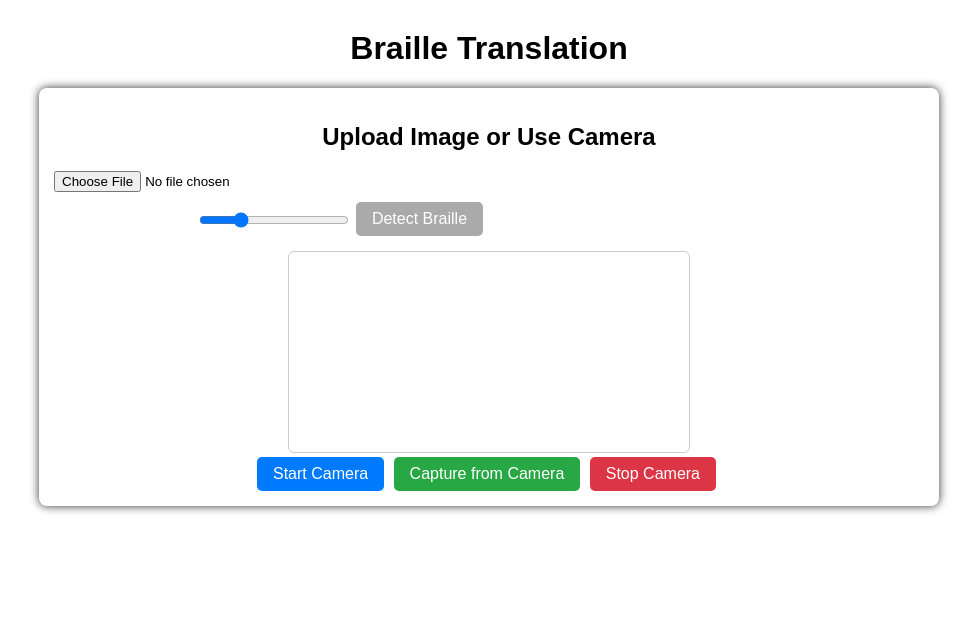
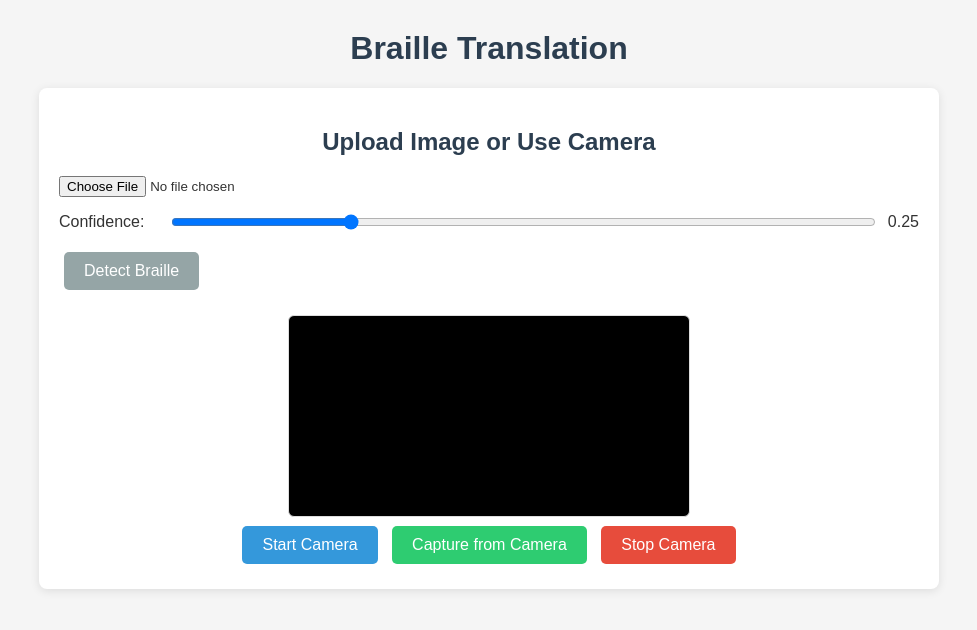
Before and after one commit to Prakash0062/Braille_Dots_Detection, a Flask app: page / in a window 1280 px wide. Shown: the top 630 px of the page, without its empty margins (151-1128 px from the left). Run offline with Flask 2, Linux system fonts and the light colour scheme.

Commit message:
Update index.html

```diff
--- a/templates/index.html
+++ b/templates/index.html
@@ -1,8 +1,8 @@
 <!DOCTYPE html>
 <html lang="en">
 <head>
-  <meta charset="UTF-8" />
-  <meta name="viewport" content="width=device-width, initial-scale=1" />
+  <meta charset="UTF-8">
+  <meta name="viewport" content="width=device-width, initial-scale=1.0">
   <title>Braille Translation</title>
   <style>
     body {
@@ -10,70 +10,71 @@
       max-width: 900px;
       margin: 30px auto;
       padding: 0 20px;
-      background: white;
-      color: black;
-    }
-
-    @keyframes gradientBG {
-      0% { background-position: 0% 50%; }
-      50% { background-position: 100% 50%; }
-      100% { background-position: 0% 50%; }
+      background: #f5f5f5;
+      color: #333;
     }
 
     h1, h2 {
       text-align: center;
-      color: black;
+      color: #2c3e50;
     }
 
     section {
       margin-bottom: 30px;
-      padding: 15px;
-      background: rgba(255, 255, 255, 0.1);
+      padding: 20px;
+      background: white;
       border-radius: 8px;
-      box-shadow: 0 0 10px #333;
+      box-shadow: 0 2px 10px rgba(0,0,0,0.1);
     }
 
     input[type="file"] {
       display: block;
-      margin: 10px 0;
+      margin: 15px 0;
+      width: 100%;
     }
 
     button {
-      padding: 8px 16px;
+      padding: 10px 20px;
       cursor: pointer;
-      background-color: #007bff;
+      background-color: #3498db;
       border: none;
       color: white;
       border-radius: 5px;
       font-size: 16px;
-      margin-right: 5px;
+      margin: 5px;
+      transition: background-color 0.3s;
+    }
+
+    button:hover {
+      background-color: #2980b9;
     }
 
     button:disabled {
-      background-color: #aaa;
+      background-color: #95a5a6;
       cursor: not-allowed;
     }
 
     #detected-image {
       max-width: 100%;
-      border: 1px solid #ccc;
+      border: 1px solid #ddd;
       margin-top: 15px;
       border-radius: 6px;
+      display: block;
     }
 
     #detected-text {
       margin-top: 15px;
       font-size: 18px;
       white-space: pre-line;
-      background: rgba(255, 255, 255, 0.8);
-      color: black !important;
+      background: #f9f9f9;
       padding: 15px;
       border-radius: 6px;
       min-height: 60px;
+      border: 1px solid #eee;
     }
 
     #camera-section {
-      margin-top: 15px;
+      margin-top: 20px;
       text-align: center;
     }
 
@@ -81,21 +82,66 @@
       width: 100%;
       max-width: 400px;
       border-radius: 6px;
-      border: 1px solid #ccc;
+      border: 1px solid #ddd;
+      background: #000;
     }
 
     #capture-btn {
-      background-color: #28a745;
+      background-color: #2ecc71;
+    }
+
+    #capture-btn:hover {
+      background-color: #27ae60;
     }
 
     #stop-camera-btn {
-      background-color: #dc3545;
+      background-color: #e74c3c;
+    }
+
+    #stop-camera-btn:hover {
+      background-color: #c0392b;
     }
 
     #copy-btn, #speak-btn {
-      margin-top: 10px;
+      background-color: #7f8c8d;
+    }
+
+    #copy-btn:hover, #speak-btn:hover {
+      background-color: #95a5a6;
+    }
+
+    .slider-container {
+      margin: 15px 0;
+      display: flex;
+      align-items: center;
+    }
+
+    .slider-container label {
       margin-right: 10px;
-      background-color: #6c757d;
+      min-width: 100px;
+    }
+
+    input[type="range"] {
+      flex-grow: 1;
+    }
+
+    .status {
+      padding: 10px;
+      border-radius: 5px;
+      margin: 10px 0;
+      display: none;
+    }
+
+    .error {
+      background-color: #ffdddd;
+      color: #d63031;
+      border: 1px solid #d63031;
+    }
+
+    .success {
+      background-color: #ddffdd;
+      color: #27ae60;
+      border: 1px solid #27ae60;
     }
   </style>
 </head>
@@ -105,32 +151,41 @@
 
   <section>
     <h2>Upload Image or Use Camera</h2>
-      <input type="file" id="image-input" accept="image/*" />
-      <label for="confidence-slider" style="color: white; margin-left: 10px;">Confidence: <span id="confidence-value">0.25</span></label>
-      <input type="range" id="confidence-slider" min="0" max="1" step="0.01" value="0.25" style="vertical-align: middle; margin-left: 10px; width: 150px;" />
+    <input type="file" id="image-input" accept="image/*">
+
+    <div class="slider-container">
+      <label for="confidence-slider">Confidence:</label>
+      <input type="range" id="confidence-slider" min="0" max="1" step="0.01" value="0.25">
+      <span id="confidence-value" style="margin-left: 10px;">0.25</span>
+    </div>
+
     <button id="detect-btn" disabled>Detect Braille</button>
+    <div id="status-message" class="status"></div>
 
     <div id="camera-section">
-        <video id="video" autoplay playsinline></video><br/>
+      <video id="video" autoplay playsinline></video>
+      <div>
         <button id="start-camera-btn">Start Camera</button>
         <button id="capture-btn" disabled>Capture from Camera</button>
         <button id="stop-camera-btn" disabled>Stop Camera</button>
+      </div>
     </div>
   </section>
 
   <section id="output-image-section" style="display: none;">
     <h2>Detected Image</h2>
-    <img id="detected-image" alt="Detected Output Image" />
+    <img id="detected-image" alt="Detected Braille">
   </section>
 
   <section id="output-text-section" style="display: none;">
     <h2>Detected Text</h2>
-    <div id="detected-text" style="color: black;">Detected text will appear here...</div>
+    <div id="detected-text">Detected text will appear here...</div>
     <button id="copy-btn">📋 Copy Text</button>
     <button id="speak-btn">🔊 Play Audio</button>
   </section>
 
   <script>
+    // DOM Elements
     const imageInput = document.getElementById('image-input');
     const detectBtn = document.getElementById('detect-btn');
     const detectedImage = document.getElementById('detected-image');
@@ -143,43 +198,112 @@
     const speakBtn = document.getElementById('speak-btn');
     const outputImageSection = document.getElementById('output-image-section');
     const outputTextSection = document.getElementById('output-text-section');
+    const confidenceSlider = document.getElementById('confidence-slider');
+    const confidenceValue = document.getElementById('confidence-value');
+    const statusMessage = document.getElementById('status-message');
 
+    // State variables
     let selectedFile = null;
     let stream = null;
 
-    imageInput.addEventListener('change', () => {
+    // Event Listeners
+    imageInput.addEventListener('change', handleFileSelect);
+    confidenceSlider.addEventListener('input', updateConfidenceValue);
+    detectBtn.addEventListener('click', detectBraille);
+    startCameraBtn.addEventListener('click', startCamera);
+    stopCameraBtn.addEventListener('click', stopCamera);
+    captureBtn.addEventListener('click', captureFromCamera);
+    copyBtn.addEventListener('click', copyText);
+    speakBtn.addEventListener('click', speakText);
+
+    // Functions
+    function handleFileSelect() {
       if (imageInput.files.length > 0) {
         selectedFile = imageInput.files[0];
         detectBtn.disabled = false;
-        detectedImage.src = "";
-        detectedText.textContent = "Detected text will appear here...";
-        outputImageSection.style.display = 'none';
-        outputTextSection.style.display = 'none';
+        resetOutput();
         stopCamera();
+        showStatus('File selected: ' + selectedFile.name, 'success');
       } else {
         selectedFile = null;
         detectBtn.disabled = true;
       }
+    }
+
+    function updateConfidenceValue() {
+      confidenceValue.textContent = confidenceSlider.value;
+    }
+
+    async function detectBraille() {
+      if (!selectedFile) return;
+
+      detectBtn.disabled = true;
+      detectBtn.textContent = "Detecting...";
+      showStatus("Processing image...", 'success');
+      resetOutput();
+
+      const formData = new FormData();
+      formData.append('image', selectedFile);
+      formData.append('confidence', confidenceSlider.value);
+
+      try {
+        const response = await fetch('/detect', {
+          method: 'POST',
+          body: formData
         });
+
+        if (!response.ok) {
+          const error = await response.json().catch(() => ({ error: response.statusText }));
+          throw new Error(error.error || `Server error: ${response.status}`);
+        }
+
+        const data = await response.json();
+
+        if (data.error) {
+          throw new Error(data.error);
+        }
+
+        // Handle results
+        if (data.detected_image) {
+          detectedImage.src = data.detected_image;
+          outputImageSection.style.display = 'block';
+        }
+
+        detectedText.textContent = data.detected_text_rows?.join('\n') || "No braille detected";
+        outputTextSection.style.display = 'block';
+
+        showStatus("Detection completed successfully!", 'success');
+
+      } catch (error) {
+        console.error("Detection error:", error);
+        showStatus(error.message, 'error');
+        detectedText.textContent = "Error: " + error.message;
+        outputTextSection.style.display = 'block';
+      } finally {
+        detectBtn.disabled = false;
+        detectBtn.textContent = "Detect Braille";
+      }
+    }
 
     async function startCamera() {
       try {
+        showStatus("Starting camera...", 'success');
         stream = await navigator.mediaDevices.getUserMedia({
           video: { facingMode: { exact: "environment" } }
-        });
-      } catch (err) {
-        stream = await navigator.mediaDevices.getUserMedia({ video: true });
-      }
+        }).catch(() => navigator.mediaDevices.getUserMedia({ video: true }));
+
         video.srcObject = stream;
         imageInput.disabled = true;
         detectBtn.disabled = true;
         captureBtn.disabled = false;
         stopCameraBtn.disabled = false;
         selectedFile = null;
-      detectedImage.src = "";
-      detectedText.textContent = "Detected text will appear here...";
-      outputImageSection.style.display = 'none';
-      outputTextSection.style.display = 'none';
+        resetOutput();
+        showStatus("Camera ready", 'success');
+      } catch (error) {
+        console.error("Camera error:", error);
+        showStatus("Could not access camera: " + error.message, 'error');
+      }
     }
 
     function stopCamera() {
@@ -192,17 +316,10 @@
       detectBtn.disabled = !selectedFile;
       captureBtn.disabled = true;
       stopCameraBtn.disabled = true;
+      showStatus("Camera stopped", 'success');
     }
 
-    startCameraBtn.addEventListener('click', async () => {
-      await startCamera();
-    });
-
-    stopCameraBtn.addEventListener('click', () => {
-      stopCamera();
-    });
-
-    captureBtn.addEventListener('click', () => {
+    function captureFromCamera() {
       if (!stream) return;
 
       const canvas = document.createElement('canvas');
@@ -214,82 +331,41 @@
       canvas.toBlob(blob => {
         selectedFile = new File([blob], "captured.jpg", { type: "image/jpeg" });
         detectBtn.disabled = false;
-        detectBtn.click(); // Auto-detect after capture
+        showStatus("Image captured from camera", 'success');
+        detectBraille();
       }, 'image/jpeg');
-    });
+    }
 
-    detectBtn.addEventListener('click', () => {
-      if (!selectedFile) return;
+    function copyText() {
+      navigator.clipboard.writeText(detectedText.textContent)
+        .then(() => showStatus("Text copied to clipboard!", 'success'))
+        .catch(err => showStatus("Failed to copy text: " + err, 'error'));
+    }
 
-      detectBtn.disabled = true;
-      detectBtn.textContent = "Detecting...";
+    function speakText() {
+      const utterance = new SpeechSynthesisUtterance(detectedText.textContent);
+      utterance.lang = 'en-US';
+      window.speechSynthesis.speak(utterance);
+      showStatus("Reading text aloud...", 'success');
+    }
 
-      const formData = new FormData();
-      formData.append('image', selectedFile);
-      const confidenceValue = document.getElementById('confidence-slider').value;
-      formData.append('confidence', confidenceValue);
-
-      fetch('/detect', {
-        method: 'POST',
-        body: formData
-      })
-      .then(res => res.text())
-      .then(text => {
-        console.log("Raw response text:", text);
-        try {
-          const data = JSON.parse(text);
-          if (data.error) {
-            alert(data.error);
+    function resetOutput() {
       detectedImage.src = "";
-            detectedText.textContent = "";
-            outputImageSection.style.display = 'none';
-            outputTextSection.style.display = 'none';
-          } else {
-            detectedImage.src = data.detected_image;
-            detectedText.textContent = data.detected_text_rows.join('\n');
-            outputImageSection.style.display = 'block';
-            outputTextSection.style.display = 'block';
-          }
-        } catch (e) {
-          alert("Failed to parse JSON response: " + e.message);
-          detectedImage.src = "";
-          detectedText.textContent = "";
+      detectedText.textContent = "Detected text will appear here...";
       outputImageSection.style.display = 'none';
       outputTextSection.style.display = 'none';
     }
-      })
-      .catch(err => {
-        alert("Error: " + err.message);
-      })
-      .finally(() => {
-        detectBtn.disabled = false;
-        detectBtn.textContent = "Detect Braille";
-      });
-    });
 
-    copyBtn.addEventListener('click', () => {
-      const text = detectedText.textContent;
-      navigator.clipboard.writeText(text).then(() => {
-        alert("Text copied to clipboard!");
-      });
-    });
+    function showStatus(message, type) {
+      statusMessage.textContent = message;
+      statusMessage.className = 'status ' + type;
+      statusMessage.style.display = 'block';
 
-    speakBtn.addEventListener('click', () => {
-      const text = detectedText.textContent;
-      const utterance = new SpeechSynthesisUtterance(text);
-      utterance.lang = 'en-US';
-      window.speechSynthesis.speak(utterance);
-    });
+      // Hide after 5 seconds
+      setTimeout(() => {
+        statusMessage.style.display = 'none';
+      }, 5000);
+    }
   </script>
-
-  <script>
-    const confidenceSlider = document.getElementById('confidence-slider');
-    const confidenceValueLabel = document.getElementById('confidence-value');
-
-    confidenceSlider.addEventListener('input', () => {
-      confidenceValueLabel.textContent = confidenceSlider.value;
-    });
-  </script>
-
 </body>
 </html>
```
Lines whose indentation alone changed are shown as unchanged.
